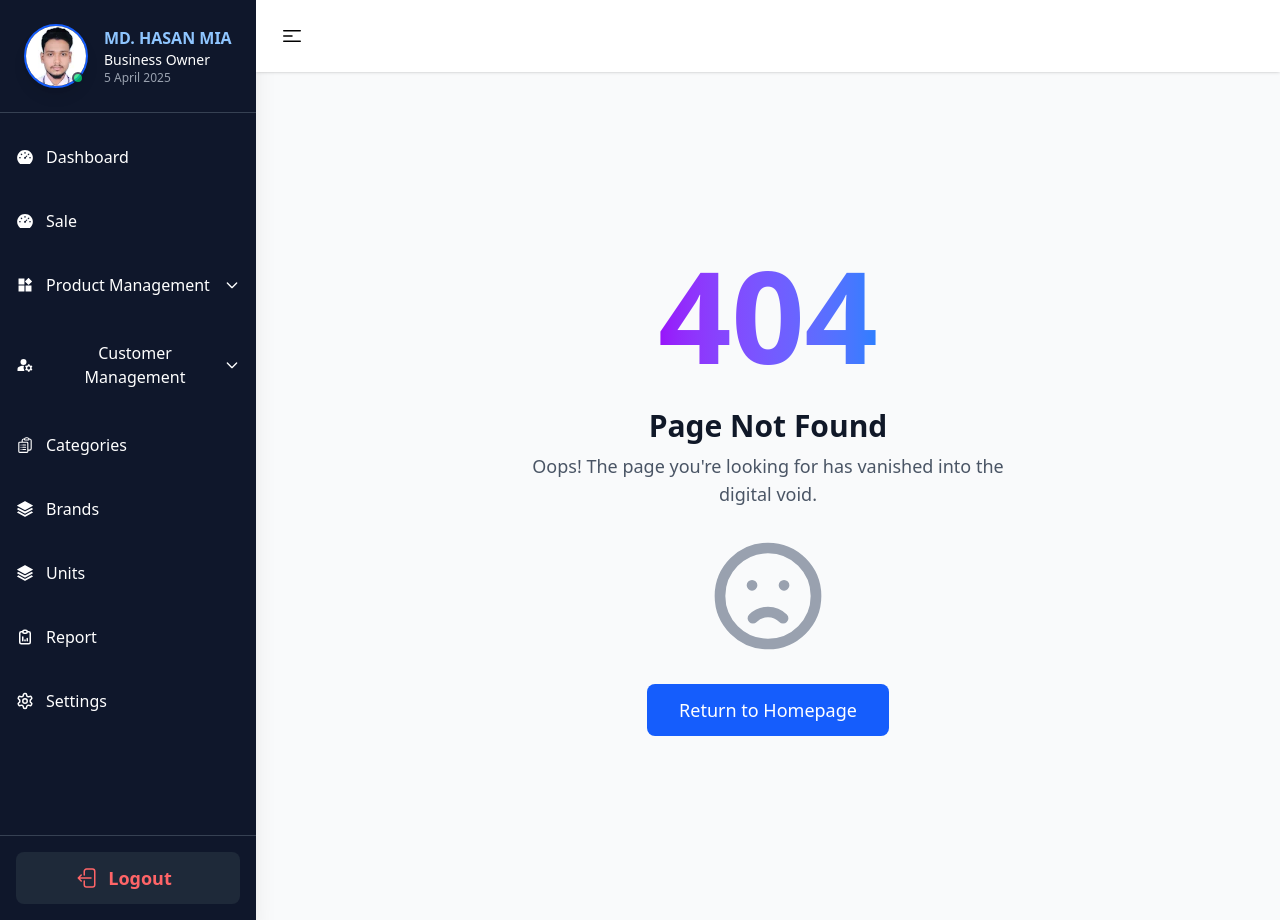
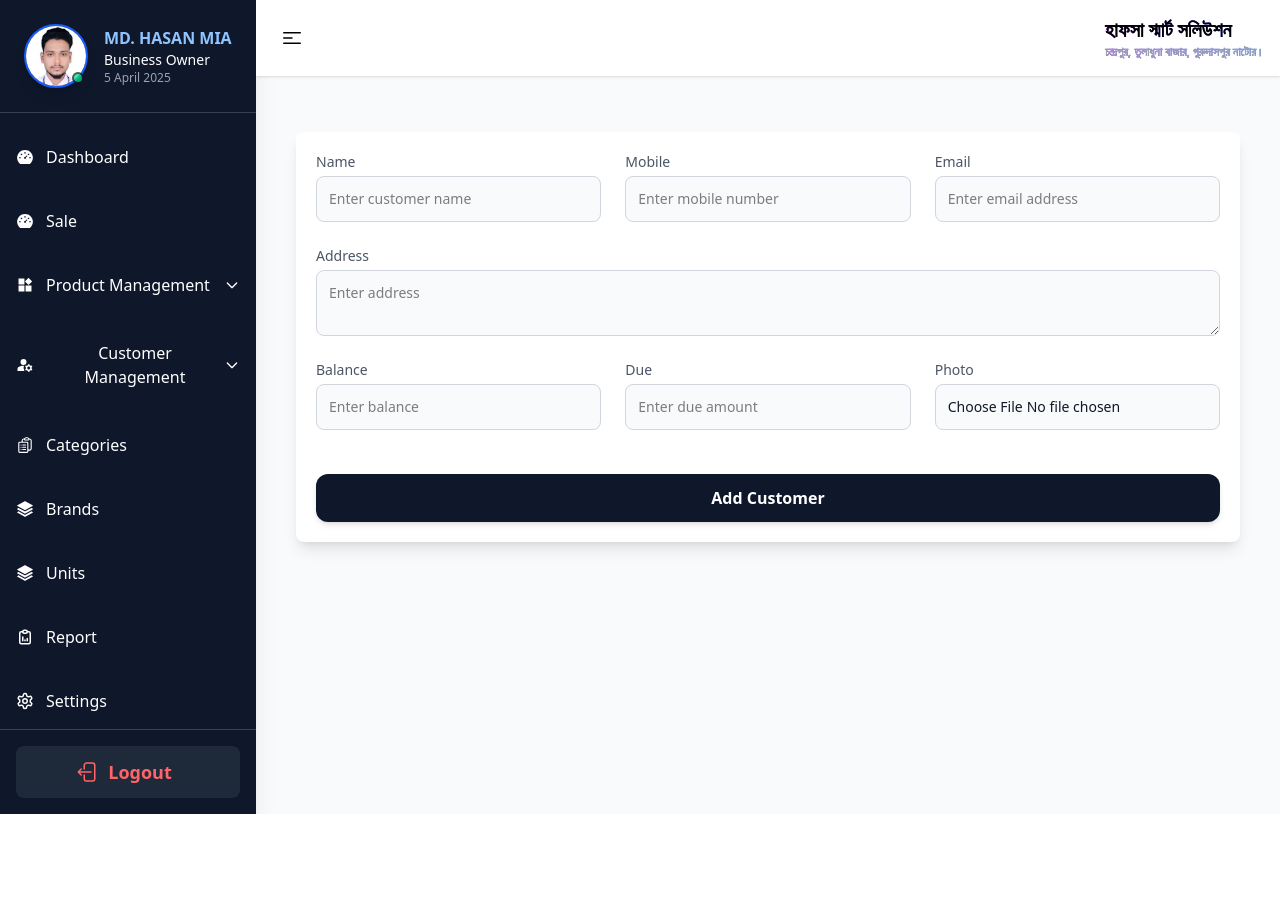
Before and after one commit to devhasanmia/tallyinventory-client, a React (Vite) app: page /add-customer in a window 1280 px wide. After the commit the page ends 814 px from the top, so only its background shows below. Built offline with nearby package versions, Linux system fonts and the light colour scheme.

Commit message:
added AddCustomer Page Redesing

```diff
--- a/index.html
+++ b/index.html
@@ -4,8 +4,7 @@
     <meta charset="UTF-8" />
     <link rel="icon" type="image/svg+xml" href="/inventory.png" />
     <meta name="viewport" content="width=device-width, initial-scale=1.0" />
-    <title>Hospital management system</title>
-    <script src="https://cdn.jsdelivr.net/npm/@tailwindcss/browser@4"></script>
+    <title>Inventory Management System</title>
   </head>
   <body>
     <div id="root"></div>
--- a/src/components/layouts/AdminLayout.tsx
+++ b/src/components/layouts/AdminLayout.tsx
@@ -1,6 +1,7 @@
 import { useState } from 'react';
 import Sidebar from './sidebar/Sidebar';
 import { Outlet } from 'react-router';
+import { getTodayDate } from '../../utils/date/getTodayDate';
 
 const AdminDashboard = () => {
   const [isSidebarOpen, setSidebarOpen] = useState(true);
@@ -34,7 +35,10 @@ const AdminDashboard = () => {
                 />
               </svg>
             </button>
-
+            <h1 className="text-xl font-bold bg-gradient-to-r from-purple-600 to-blue-500 bg-clip-text ">
+              হাফসা স্মার্ট সলিউশন
+              <p className="text-xs text-gray-400">চন্দ্রপুর, তুলাধুনা বাজার, গুরুদাসপুর নাটোর।</p>
+            </h1>
           </div>
         </header>
         {/* Header End */}
--- /dev/null
+++ b/src/pages/customer/AddCustomer.tsx
@@ -0,0 +1,134 @@
+import { useState } from "react";
+
+const AddCustomer = () => {
+  const [photoPreview, setPhotoPreview] = useState(null);
+
+  const handlePhotoChange = (e: any) => {
+    const file = e.target.files[0];
+    if (file) {
+      const imageUrl: any = URL.createObjectURL(file);
+      setPhotoPreview(imageUrl);
+    } else {
+      setPhotoPreview(null);
+    }
+  };
+
+  return (
+    <div className="flex items-center justify-center px-4 py-8">
+      <div className="bg-white p-4 sm:p-5 rounded-lg shadow-lg w-full">
+        <form className="grid grid-cols-1 md:grid-cols-2 lg:grid-cols-3 gap-6">
+          {/* Name */}
+          <div>
+            <label htmlFor="name" className="block text-sm font-medium text-gray-600">
+              Name
+            </label>
+            <input
+              type="text"
+              id="name"
+              className="mt-1 block w-full p-3 text-sm bg-gray-50 border border-gray-300 rounded-lg focus:outline-none focus:ring focus:ring-blue-300 focus:border-blue-500"
+              placeholder="Enter customer name"
+            />
+          </div>
+
+          {/* Mobile */}
+          <div>
+            <label htmlFor="mobile" className="block text-sm font-medium text-gray-600">
+              Mobile
+            </label>
+            <input
+              type="tel"
+              id="mobile"
+              className="mt-1 block w-full p-3 text-sm bg-gray-50 border border-gray-300 rounded-lg focus:outline-none focus:ring focus:ring-blue-300 focus:border-blue-500"
+              placeholder="Enter mobile number"
+            />
+          </div>
+
+          {/* Email */}
+          <div>
+            <label htmlFor="email" className="block text-sm font-medium text-gray-600">
+              Email
+            </label>
+            <input
+              type="email"
+              id="email"
+              className="mt-1 block w-full p-3 text-sm bg-gray-50 border border-gray-300 rounded-lg focus:outline-none focus:ring focus:ring-blue-300 focus:border-blue-500"
+              placeholder="Enter email address"
+            />
+          </div>
+
+          {/* Address */}
+          <div className="col-span-full">
+            <label htmlFor="address" className="block text-sm font-medium text-gray-600">
+              Address
+            </label>
+            <textarea
+              id="address"
+              className="mt-1 block w-full p-3 text-sm bg-gray-50 border border-gray-300 rounded-lg focus:outline-none focus:ring focus:ring-blue-300 focus:border-blue-500"
+              placeholder="Enter address"
+            ></textarea>
+          </div>
+
+          {/* Balance */}
+          <div>
+            <label htmlFor="balance" className="block text-sm font-medium text-gray-600">
+              Balance
+            </label>
+            <input
+              type="number"
+              id="balance"
+              className="mt-1 block w-full p-3 text-sm bg-gray-50 border border-gray-300 rounded-lg focus:outline-none focus:ring focus:ring-blue-300 focus:border-blue-500"
+              placeholder="Enter balance"
+            />
+          </div>
+
+          {/* Due */}
+          <div>
+            <label htmlFor="due" className="block text-sm font-medium text-gray-600">
+              Due
+            </label>
+            <input
+              type="number"
+              id="due"
+              className="mt-1 block w-full p-3 text-sm bg-gray-50 border border-gray-300 rounded-lg focus:outline-none focus:ring focus:ring-blue-300 focus:border-blue-500"
+              placeholder="Enter due amount"
+            />
+          </div>
+          {/* Photo & Preview */}
+          <div className="col-span-full lg:col-span-1">
+            <label htmlFor="photo" className="block text-sm font-medium text-gray-600 mb-1">
+              Photo
+            </label>
+            <input
+              type="file"
+              id="photo"
+              accept="image/*"
+              onChange={handlePhotoChange}
+              className="mt-1 block w-full p-3 text-sm text-gray-900 bg-gray-50 border border-gray-300 rounded-lg cursor-pointer focus:outline-none focus:ring focus:ring-blue-300 focus:border-blue-500"
+            />
+
+            {photoPreview && (
+              <div className="mt-4">
+                <img
+                  src={photoPreview}
+                  alt="Preview"
+                  className="w-32 h-32 object-cover rounded-lg border border-gray-300"
+                />
+              </div>
+            )}
+          </div>
+          {/* Submit */}
+          <div className="col-span-full mt-5">
+            <button
+              type="submit"
+              className="w-full bg-slate-900 hover:bg-slate-700 text-white py-3 rounded-xl font-semibold text-base shadow-md hover:shadow-lg transition-all duration-300 ease-in-out focus:outline-none"
+            >
+              Add Customer
+            </button>
+          </div>
+        </form>
+      </div>
+    </div>
+  );
+};
+
+export default AddCustomer;
--- a/src/router/index.tsx
+++ b/src/router/index.tsx
@@ -4,6 +4,7 @@ import Dashboard from "../pages/Dashboard";
 import NotFound from "../pages/NotFound";
 import Brand from "../pages/Brand";
 import Unit from "../pages/Unit";
+import AddCustomer from "../pages/customer/AddCustomer";
 
 const router = createBrowserRouter([
     {
@@ -13,6 +14,10 @@ const router = createBrowserRouter([
             {
                 path: "dashboard",
                 element: <Dashboard />
+            },
+            {
+                path: "/add-customer",
+                element: <AddCustomer/>
             },
             {
                 path: "brand",
```
